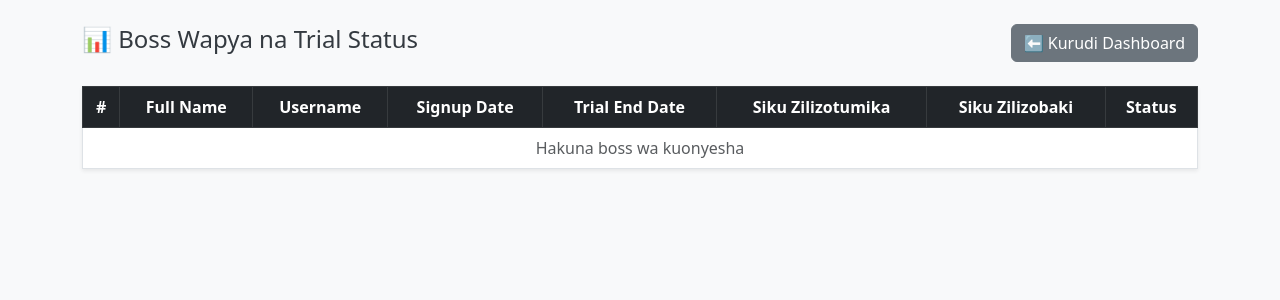
After one commit to Masoud25544/water_supply_manegement_system, a Flask app: page /superadmin/boss/new in a window 1280 px wide. The commit adds this page. Shown: the top 300 px of the page. Run offline with Flask 3, Linux system fonts and the light colour scheme; data that the repository does not hold is empty.

Commit message:
Refined dashboards UI and added new boss management templates

```diff
--- a/app.py
+++ b/app.py
@@ -439,6 +439,40 @@ def superadmin_customer_meters(customer_id):
 
     return render_template("superadmin_customer_meters.html", customer=customer, meters=meters)
 
+
+from flask import render_template
+from datetime import datetime
+
+@app.route("/superadmin/boss/new")
+def new_bosses():
+    conn = sqlite3.connect("water_supply.db")
+    conn.row_factory = sqlite3.Row
+    cur = conn.cursor()
+    cur.execute("SELECT * FROM boss")
+    bosses = cur.fetchall()
+
+    # Calculate days left na days passed
+    today = datetime.now()
+    boss_list = []
+    for b in bosses:
+        signup = datetime.strptime(b['signup_date'], "%Y-%m-%d %H:%M:%S")
+        trial_end = datetime.strptime(b['trial_end_date'], "%Y-%m-%d %H:%M:%S")
+        days_passed = (today - signup).days
+        days_left = (trial_end - today).days
+        boss_list.append({
+            'boss_id': b['boss_id'],
+            'full_name': b['full_name'],
+            'username': b['username'],
+            'status': b['status'],
+            'signup_date': b['signup_date'],
+            'trial_end_date': b['trial_end_date'],
+            'days_passed': days_passed,
+            'days_left': days_left
+        })
+
+    return render_template("boss_wapya.html", bosses=boss_list)
+
+
 @app.route("/superadmin/boss/<boss_id>/trigger_reset", methods=["POST"])
 def superadmin_trigger_boss_reset(boss_id):
     if "superadmin_id" not in session:
@@ -494,24 +528,36 @@ def boss_signup():
         full_name = request.form.get("full_name")
         username = request.form.get("username")
         password = request.form.get("password")
+
         boss_id = "BOSS-" + str(uuid.uuid4())[:8]
         hashed_pw = generate_password_hash(password)
+
         signup_date = datetime.now().strftime("%Y-%m-%d %H:%M:%S")
         trial_end_date = (datetime.now() + timedelta(days=7)).strftime("%Y-%m-%d %H:%M:%S")
         status = "ACTIVE"
+
         conn = get_db_connection()
         cur = conn.cursor()
+
         try:
             cur.execute("""
                 INSERT INTO boss (boss_id, full_name, username, password, signup_date, trial_end_date, status, created_at)
                 VALUES (?, ?, ?, ?, ?, ?, ?, ?)
             """, (boss_id, full_name, username, hashed_pw, signup_date, trial_end_date, status, signup_date))
+
             conn.commit()
-            flash("Boss account imeundwa! Sasa unaweza kuingia.", "success")
+
+            session['just_signed_up'] = True
+            session['boss_id'] = boss_id
+
+            # ✅ Hapa ndio tulirekebisha
+            return redirect(url_for("boss_dashboard"))
+
         except sqlite3.IntegrityError:
             flash("Username tayari ipo.", "danger")
-        conn.close()
-        return redirect(url_for("boss_login"))
+
+        conn.close()
+
     return render_template("boss_signup.html")
 
 # ===================== MAIN ======================
@@ -600,7 +646,6 @@ def boss_set_new_pin():
 
     return render_template("boss_set_new_pin.html")
 
-
 @app.route("/boss_dashboard")
 def boss_dashboard():
     if "boss_id" not in session:
@@ -608,6 +653,13 @@ def boss_dashboard():
         return redirect(url_for("boss_login"))
 
     boss_id = session["boss_id"]
+
+    # ✅ ONE-TIME WELCOME MESSAGE
+    show_welcome = False
+    if session.get('just_signed_up'):
+        show_welcome = True
+        session.pop('just_signed_up', None)
+
     conn = sqlite3.connect(DB_PATH)
     conn.row_factory = sqlite3.Row
 
@@ -699,7 +751,7 @@ def boss_dashboard():
     )
 
     # -------------------------------
-    # Recent Activity Logs (5 za mwisho) kwa boss pekee
+    # Recent Activity Logs (5 za mwisho)
     # -------------------------------
     cursor = conn.cursor()
     cursor.execute("""
@@ -725,7 +777,8 @@ def boss_dashboard():
         total_unpaid_amount=total_unpaid_amount,
         total_payments=total_payments,
         skipped_meters=skipped_meters,
-        recent_logs=recent_logs       # ✅ Tumiongeza recent activity pekee kwa boss
+        recent_logs=recent_logs,
+        show_welcome=show_welcome   # ✅ HII NDIO TUMEONGEZA TU
     )
 @app.route("/boss/activity_logs")
 def boss_activity_logs():
--- /dev/null
+++ b/mbs.py
@@ -0,0 +1,6 @@
+import sqlite3
+conn = sqlite3.connect("water_supply.db")
+cur = conn.cursor()
+cur.execute("SELECT full_name, username, signup_date, trial_end_date, status FROM boss")
+for row in cur.fetchall():
+    print(row)
--- /dev/null
+++ b/templates/boss_wapya.html
@@ -0,0 +1,80 @@
+<!DOCTYPE html>
+<html lang="en">
+<head>
+    <meta charset="UTF-8">
+    <title>Boss Wapya - Super Admin Dashboard</title>
+    <link rel="stylesheet" href="https://cdn.jsdelivr.net/npm/bootstrap@5.3.0/dist/css/bootstrap.min.css">
+    <style>
+        body {
+            background-color: #f8f9fa;
+        }
+        h4 {
+            color: #343a40;
+        }
+        .badge {
+            font-size: 0.9rem;
+        }
+        table th, table td {
+            vertical-align: middle !important;
+        }
+        .table-hover tbody tr:hover {
+            background-color: #e9ecef;
+        }
+    </style>
+</head>
+<body>
+<div class="container mt-4">
+    <div class="d-flex justify-content-between align-items-center mb-4">
+        <h4>📊 Boss Wapya na Trial Status</h4>
+        <a href="{{ url_for('superadmin_dashboard') }}" class="btn btn-secondary">⬅️ Kurudi Dashboard</a>
+    </div>
+
+    <table class="table table-bordered table-hover shadow-sm bg-white">
+        <thead class="table-dark text-center">
+            <tr>
+                <th>#</th>
+                <th>Full Name</th>
+                <th>Username</th>
+                <th>Signup Date</th>
+                <th>Trial End Date</th>
+                <th>Siku Zilizotumika</th>
+                <th>Siku Zilizobaki</th>
+                <th>Status</th>
+            </tr>
+        </thead>
+        <tbody>
+            {% for b in bosses %}
+            <tr class="text-center">
+                <td>{{ loop.index }}</td>
+                <td>{{ b.full_name }}</td>
+                <td>{{ b.username }}</td>
+                <td>{{ b.signup_date }}</td>
+                <td>{{ b.trial_end_date }}</td>
+                <td>{{ b.days_passed }}</td>
+                <td>
+                    {% if b.days_left > 0 %}
+                        <span class="badge bg-success">{{ b.days_left }} siku</span>
+                    {% else %}
+                        <span class="badge bg-danger">Imezidi</span>
+                    {% endif %}
+                </td>
+                <td>
+                    {% if b.status == 'ACTIVE' %}
+                        <span class="badge bg-primary">ACTIVE</span>
+                    {% else %}
+                        <span class="badge bg-secondary">{{ b.status }}</span>
+                    {% endif %}
+                </td>
+            </tr>
+            {% else %}
+            <tr>
+                <td colspan="8" class="text-center text-muted">Hakuna boss wa kuonyesha</td>
+            </tr>
+            {% endfor %}
+        </tbody>
+    </table>
+</div>
+
+<script src="https://cdn.jsdelivr.net/npm/bootstrap@5.3.0/dist/js/bootstrap.bundle.min.js"></script>
+</body>
+</html>
```
Also changed, not shown: templates/admin_new_bosses.html (added, +60 -0 lines), templates/boss_dashboard.html (+19 -0 lines), templates/superadmin_dashboard.html (+13 -0 lines), templates/unpaid_bills.html (+57 -27 lines).
